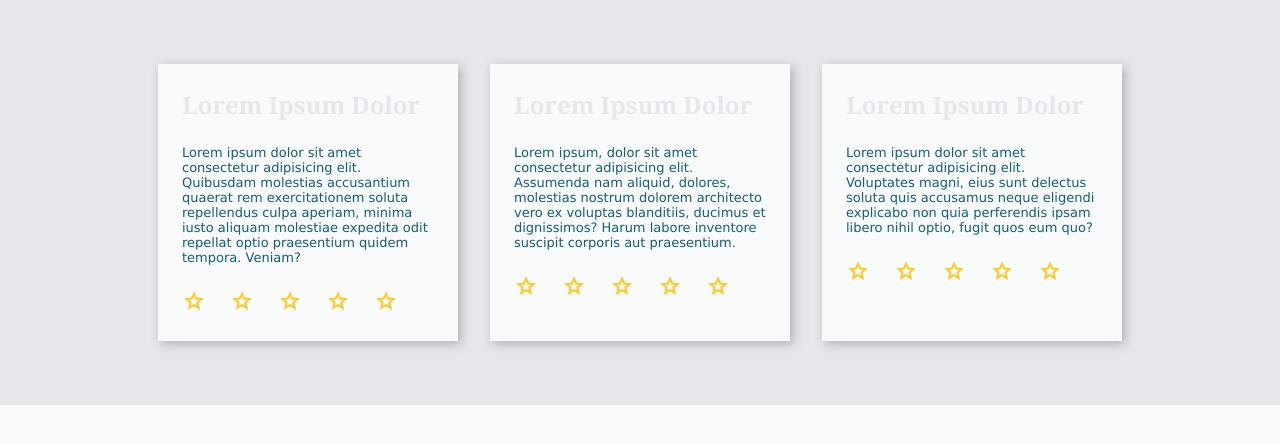
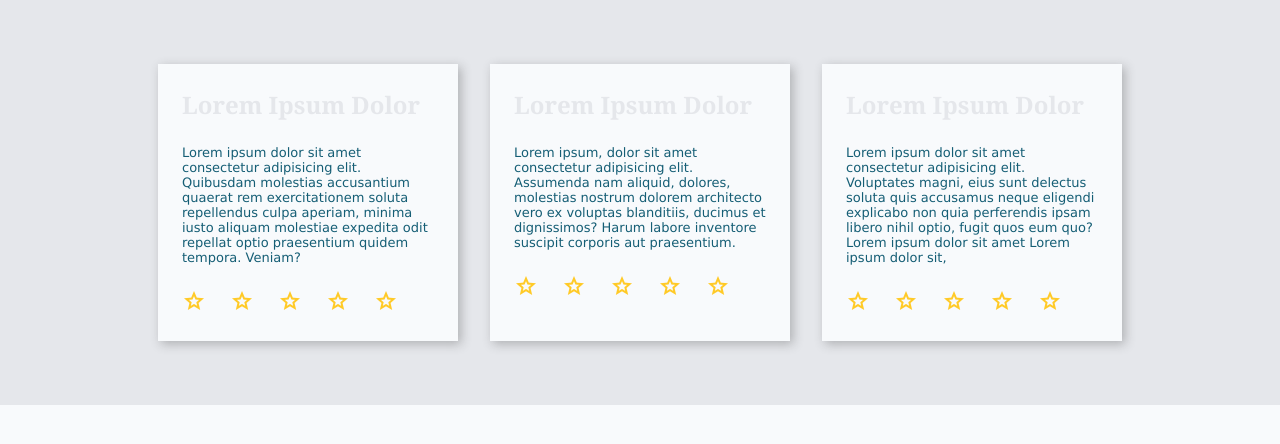
Before and after one commit to mikaeltv33n/components, a plain HTML site: page index.html in a window 1280 px wide. Drawn offline with nearby package versions, Linux system fonts and the light colour scheme.

Commit message:
components

```diff
--- a/index.html
+++ b/index.html
@@ -57,7 +57,7 @@
       <h3>Lorem Ipsum Dolor</h3>
 
       <!--Tip alt z-->
-      <p>Lorem ipsum dolor sit amet consectetur adipisicing elit. Voluptates magni, eius sunt delectus soluta quis accusamus neque eligendi explicabo non quia perferendis ipsam libero nihil optio, fugit quos eum quo?</p>
+      <p>Lorem ipsum dolor sit amet consectetur adipisicing elit. Voluptates magni, eius sunt delectus soluta quis accusamus neque eligendi explicabo non quia perferendis ipsam libero nihil optio, fugit quos eum quo? Lorem ipsum dolor sit amet Lorem ipsum dolor sit, </p>
        <span class="material-symbols-outlined">
             star
             star
```
